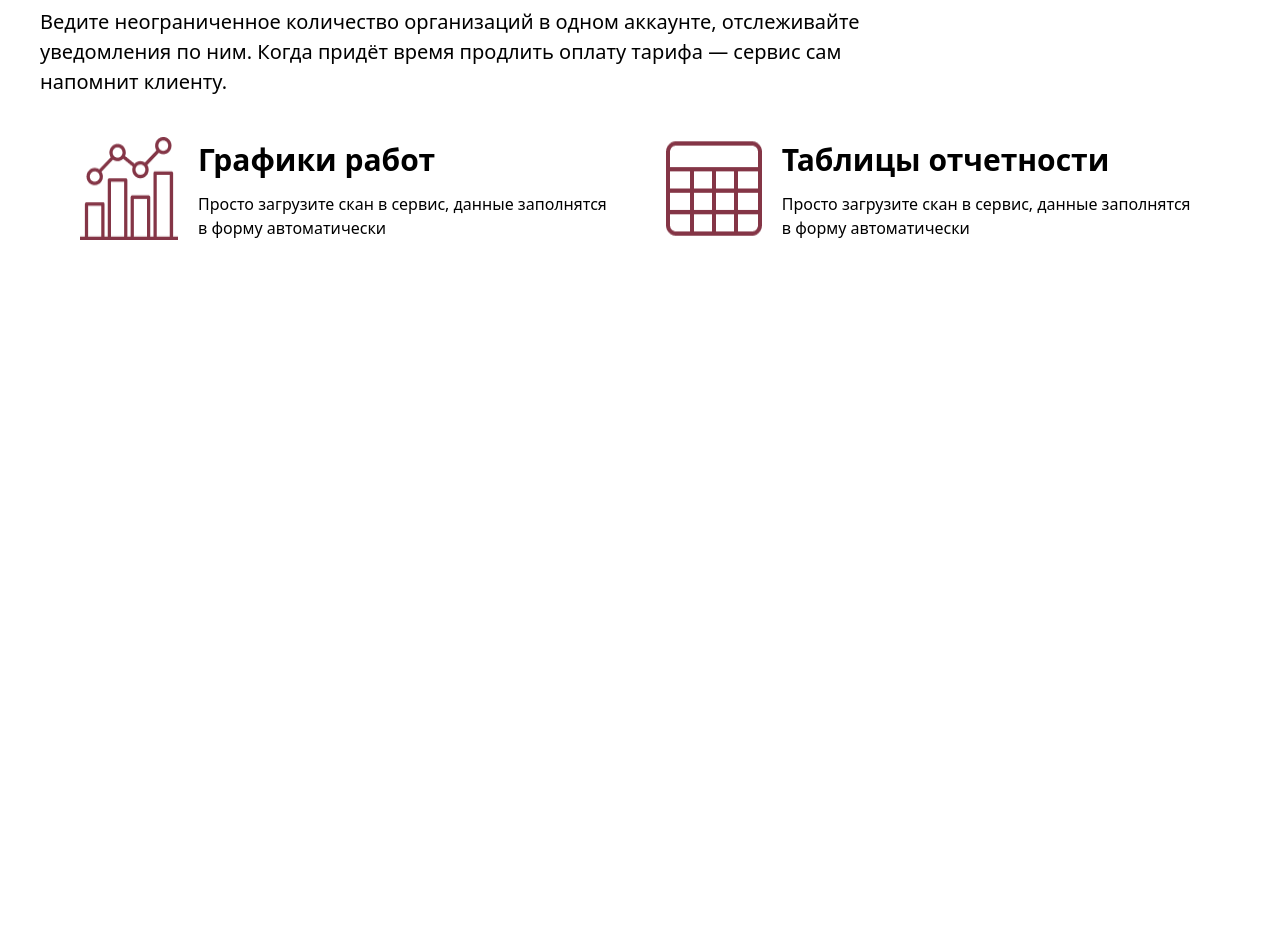
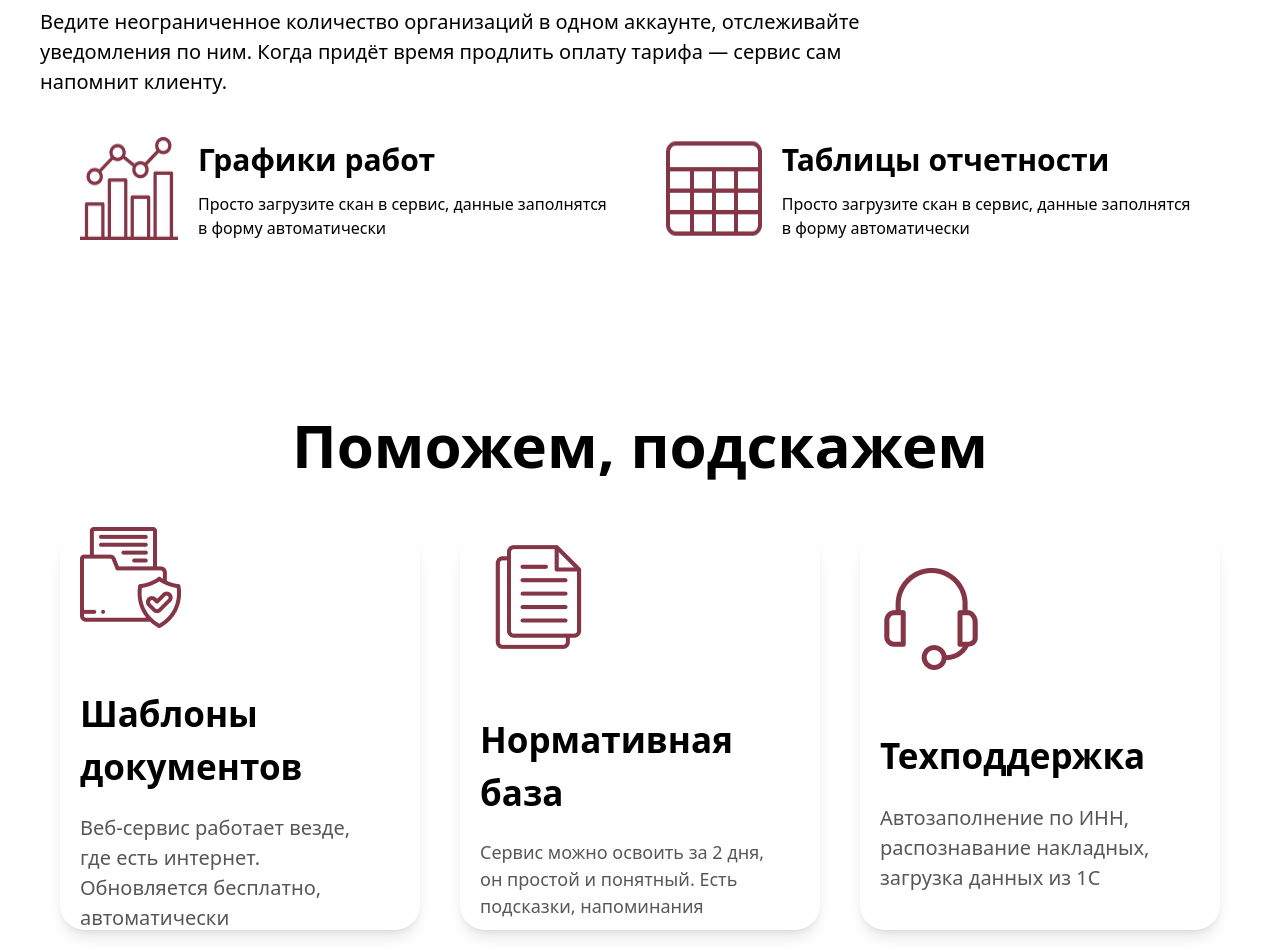
Before and after one commit to Osaf-Abdulloev/class-Work-tailwind-daptiv2, a website: page index.html in a window 1280 px wide. Shown: the part 5714-6664 px from the top of the page. Before the commit the page ends 6014 px from the top, so only its background shows below. Drawn offline with Linux system fonts and the light colour scheme.

Commit message:
sec 11 Поможем, подскажем

```diff
--- a/index.html
+++ b/index.html
@@ -249,5 +249,34 @@
             </div>
         </div>
     </section>
+
+    <section class="max-w-300 m-auto mt-[80px] p-[20px] flex flex-col gap-[40px]">
+        <h1 class="text-[25px] font-bold text-center md:text-[40px] lg:text-[60px]">Поможем, подскажем</h1>
+        <div class="lg:flex-row lg:justify-between flex flex-col gap-10">
+            <div class="w-[100%] lg:w-[32%] h-65 shadow-lg rounded-[25px] p-5 flex flex-col items-start justify-between md:flex-row md:items-center md:justify-center md:gap-15 lg:flex-col lg:h-100 lg:items-start">
+                <img src="./documents (3) 1.png" alt="">
+                <div class="flex flex-col gap-5">
+                    <h1 class="text-[20px] font-bold lg:text-[35px] lg:w-[50%]">Шаблоны документов</h1>
+                    <p class="text-[14px] text-[#575757] md:w-[90%] lg:text-[20px]">Веб-сервис работает везде, где есть интернет. Обновляется бесплатно, автоматически</p>
+                </div>
+            </div>
+            <div class="w-[100%] lg:w-[32%] h-65 shadow-lg rounded-[25px] p-5 flex flex-col items-start justify-between md:flex-row md:items-center md:justify-center md:gap-15 lg:flex-col lg:h-100 lg:items-start">
+                <img src="./file-and-folder 1.png" alt="">
+                <div class="flex flex-col gap-5">
+                    <h1 class="text-[20px] font-bold lg:text-[35px] lg:w-[50%]">Нормативная база</h1>
+                    <p class="text-[14px] text-[#575757] md:w-[90%] lg:text-[18px]">Сервис можно освоить за 2 дня, он простой и понятный. Есть подсказки, напоминания</p>
+                </div>
+            </div>
+            <div class="w-[100%] lg:w-[32%] h-65 shadow-lg rounded-[25px] p-5 flex flex-col items-start justify-between md:flex-row md:items-center md:justify-center md:gap-15 lg:flex-col lg:h-100 lg:items-start">
+                <img src="./support (4) 1.png" alt="">
+                <div class="flex flex-col gap-5">
+                    <h1 class="text-[20px] font-bold lg:text-[35px] lg:w-[50%]">Техподдержка</h1>
+                    <p class="text-[14px] text-[#575757] md:w-[90%] lg:text-[20px]">Автозаполнение по ИНН, распознавание накладных, загрузка данных из 1С</p>
+                </div>
+            </div>
+        </div>
+    </section>
+
+
 </body>
 </html>
```
Also changed, not shown: documents (3) 1.png (added), file-and-folder 1.png (added), src/output.css, support (4) 1.png (added).
